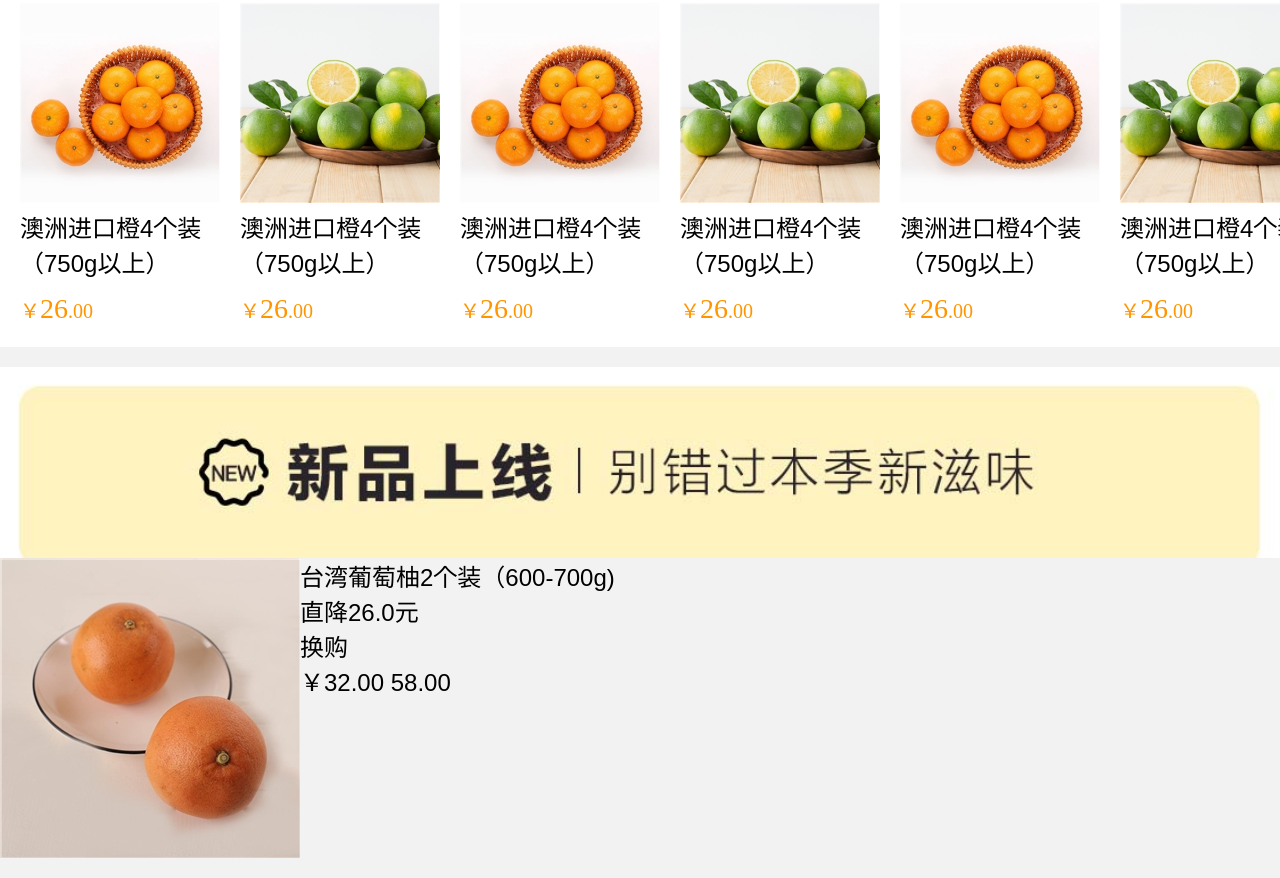
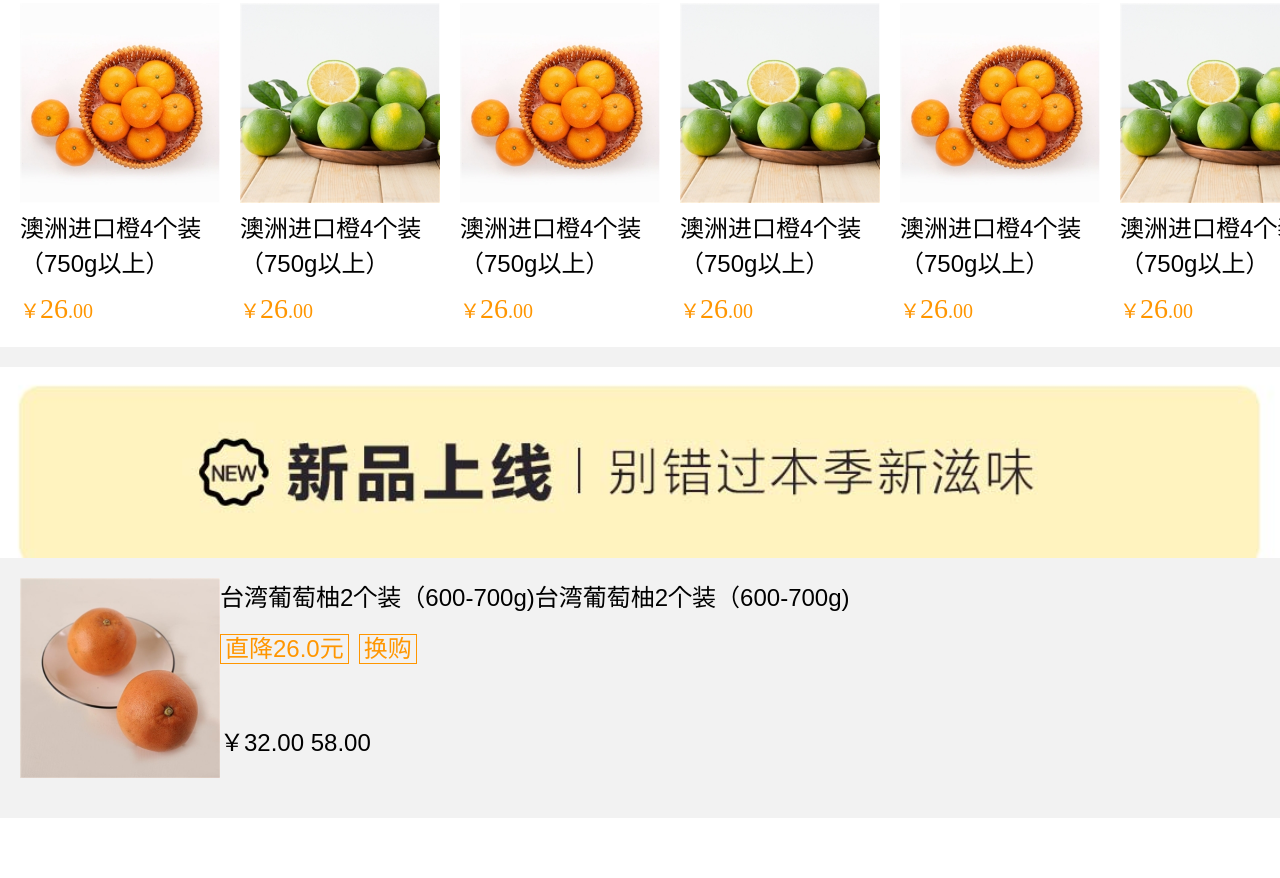
Before and after one commit to suzhenhui/shop-h5, a plain HTML site: page index.html in a window 1280 px wide. Shown: the part 4321-5199 px from the top of the page. After the commit the page ends 5139 px from the top, so only its background shows below. Drawn offline with Linux system fonts and the light colour scheme.

Commit message:
fourth commit

```diff
--- a/css/base.css
+++ b/css/base.css
@@ -389,4 +389,37 @@ a {
 
 .index_media_list .media_item{
     display: flex;
+    padding: .1rem;
+    box-sizing: border-box;
 }
+.index_media_list .media_item .img{
+    width: 1rem;
+    height: 1rem;
+}
+.index_media_list .media_item .about{
+    height: 1rem;
+    min-width: 0;
+    position: relative;
+}
+.index_media_list .media_item .name{
+    font-size: .12rem;
+    height: .2rem;
+    line-height: .2rem;
+    overflow: hidden;
+    text-overflow: ellipsis;
+    white-space: nowrap;
+}
+.index_media_list .media_item .tag{
+    padding: 0 .02rem;
+    margin: .08rem .05rem 0 0;
+    float: left;
+    height: .14rem;
+    line-height: .14rem;
+    border: 1px solid #ff9600;
+    color: #ff9600
+}
+.index_media_list .media_item .price{
+    position: absolute;
+    bottom: .1rem;
+    left: 0
+}
--- a/index.html
+++ b/index.html
@@ -237,9 +237,9 @@
                                             <img src="images/pro.jpg" alt="">
                                         </div>
                                         <div class="about">
-                                            <p>台湾葡萄柚2个装（600-700g)</p>
-                                            <p>直降26.0元</p>
-                                            <p>换购</p>
+                                            <p class="name">台湾葡萄柚2个装（600-700g)台湾葡萄柚2个装（600-700g)</p>
+                                            <p class="tag">直降26.0元</p>
+                                            <p class="tag">换购</p>
                                             <p class="price">
                                                 ￥<span>32</span>.00
                                                 <font>58.00</font>
```
Also changed, not shown: 2 other files.
